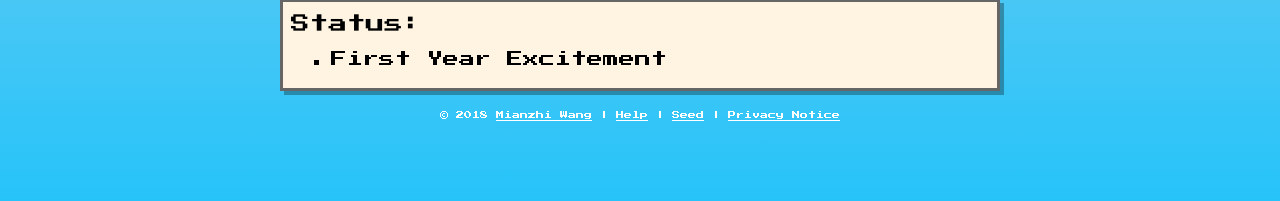
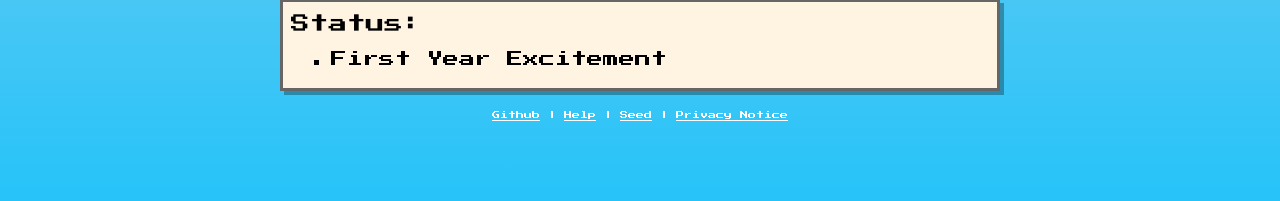
Before and after one commit to morriswmz/phd-game, a website with bundled scripts: page static/index.html in a window 1280 px wide. Shown: the part 373-574 px from the top of the page. Built offline with nearby package versions, Linux system fonts and the light colour scheme.

Commit message:
Replace copyright notice with github link in repo.

```diff
--- a/static/index.html
+++ b/static/index.html
@@ -26,7 +26,7 @@
     </div>
     <div class="modal" id="modal_container"></div>
     <footer>
-        &copy; 2018 <a href="https://research.wmz.ninja">Mianzhi Wang</a>
+        <a href="https://github.com/morriswmz/phd-game">Github</a>
         |
         <a href="javascript:void(0)" id="btn_help">Help</a>
         |
```
